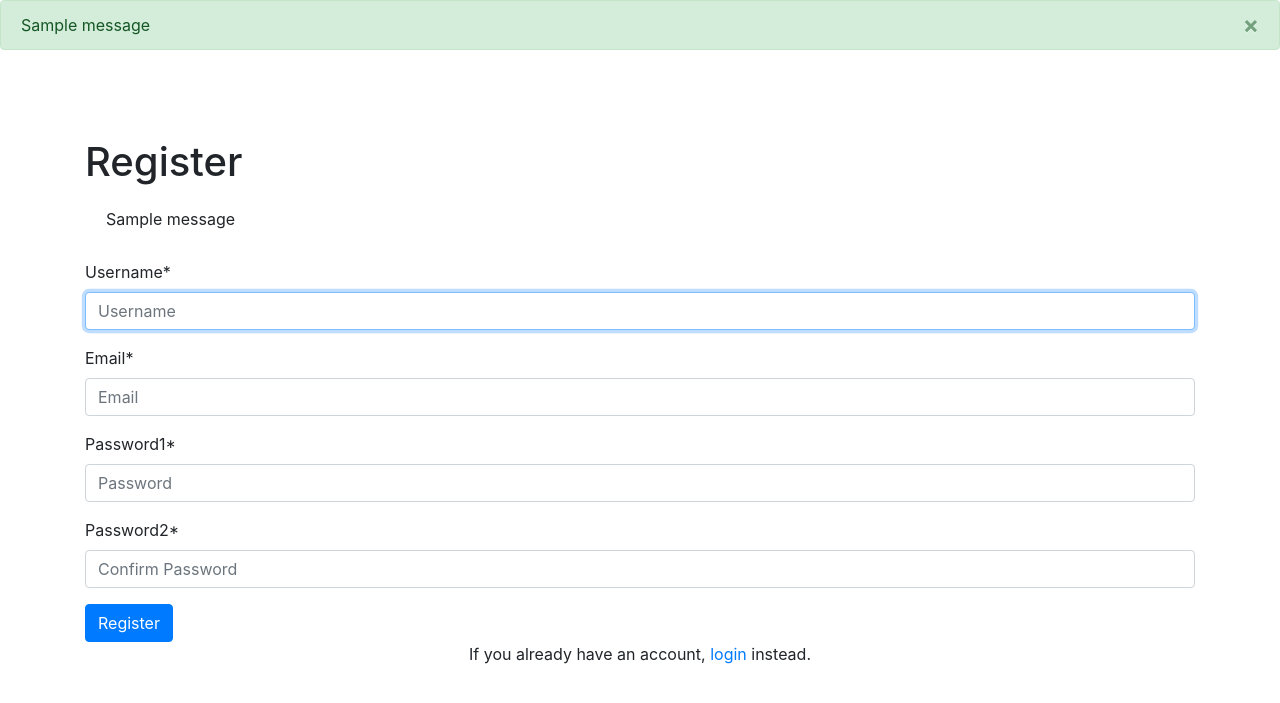
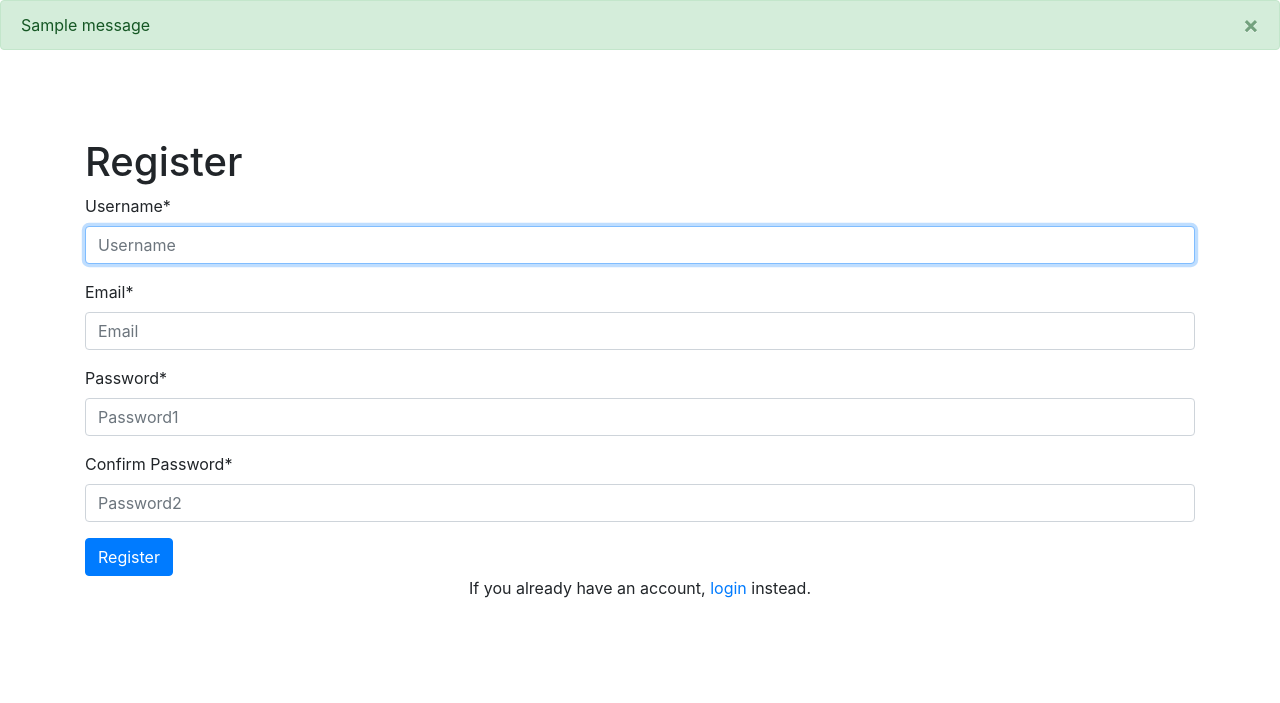
Before and after one commit to mahesh042/_MSc_Final_Dissertation_, a Django app: page /register in a window 1280 px wide. Shown: the top 703 px of the page. Run offline with Django 4.2, Linux system fonts and the light colour scheme; tables that the repository leaves empty hold one stand-in row (values such as "Sample post"); one stand-in notice (Sample message) is shown; some libraries are stand-ins or nearby versions.

Commit message:
commit-2

```diff
--- a/logintest/settings.py
+++ b/logintest/settings.py
@@ -33,7 +33,7 @@ ALLOWED_HOSTS = []
 EMAIL_BACKEND = 'django.core.mail.backends.smtp.EmailBackend'
 EMAIL_HOST = 'smtp.gmail.com'
 EMAIL_HOST_USER = 'bikers.den.official@gmail.com'
-EMAIL_HOST_PASSWORD = 'Omen042!' #past the key or password app here
+EMAIL_HOST_PASSWORD = 'Omen042!'
 EMAIL_PORT = 587
 EMAIL_USE_TLS = True
 DEFAULT_FROM_EMAIL = 'default from email'
@@ -42,7 +42,7 @@ DEFAULT_FROM_EMAIL = 'default from email'
 
 INSTALLED_APPS = [
     'main.apps.MainConfig',
-    "verify_email.apps.VerifyEmailConfig",
+    'verify_email.apps.VerifyEmailConfig',
     'django.contrib.admin',
     'django.contrib.auth',
     'django.contrib.contenttypes',
@@ -50,7 +50,6 @@ INSTALLED_APPS = [
     'django.contrib.messages',
     'django.contrib.staticfiles',
     'crispy_forms',
-    'rest_framework',
 
 ]
 
--- a/main/forms.py
+++ b/main/forms.py
@@ -25,12 +25,12 @@ class NewUserForm(UserCreationForm):
                                                                   'class': 'form-control',
                                                                   'data-toggle': 'password',
                                                                   'id': 'password',
+                                                                  'label':'Confirm Password',
                                                                   }))
 	class Meta:
 
 		model = User
 		fields = ['username', 'email', 'password1', 'password2']
-
 
 	def save(self, commit=True):
 		user = super(NewUserForm, self).save(commit=False)
--- a/main/templates/main/register.html
+++ b/main/templates/main/register.html
@@ -9,13 +9,6 @@
 <div class="container py-5" id="signupModal">
 <br>
 	<h1>Register</h1>
-	{% if messages %}
-	{% for mess in messages %}
-	<div class="alert alert-{{mess.tags}}" role="alert">
-	  {{mess}}
-	</div>
-	{% endfor %}
-  	{% endif %}
 	{% if otp %}
 	<form method="POST"> {% csrf_token %}
 		<fieldset class="form-group">
@@ -39,7 +32,11 @@
 
 	{% else %}
 	<form method="POST"> {% csrf_token %}
-		{{ register_form|crispy }}
+		<div id="div_id_username" class="form-group"> <label for="id_username" class=" requiredField">Username<span class="asteriskField">*</span> </label> <div> <input type="text" name="username" placeholder="Username" class="form-control textinput textInput" maxlength="100" autofocus required id="id_username"> </div> </div>
+		<div id="div_id_email" class="form-group"> <label for="id_email" class=" requiredField">Email<span class="asteriskField">*</span> </label> <div> <input type="text" name="email" placeholder="Email" class="form-control textinput textInput" required id="id_email"> </div> </div>
+		<div id="div_id_password1" class="form-group"> <label for="password" class=" requiredField">Password<span class="asteriskField">*</span> </label> <div> <input type="password" name="password1" placeholder="Password1" class="form-control textinput textInput" data-toggle="password" id="password" maxlength="50" required> </div> </div>
+		<div id="div_id_password2" class="form-group"> <label for="password" class=" requiredField">Confirm Password<span class="asteriskField">*</span> </label> <div> <input type="password" name="password2" placeholder="Password2" class="form-control textinput textInput" data-toggle="password" id="password" label="Confirm Password" maxlength="50" required> </div> </div>
+
 		<button class="btn btn-primary" type="submit">Register</button>
 	{% endif %}
 	</form>
--- a/main/views.py
+++ b/main/views.py
@@ -21,6 +21,7 @@ from django.contrib import messages
 @csrf_protect
 def homepage(request):
 	return render(request=request, template_name='main/home.html')
+
 
 @csrf_protect
 def register_request(request):
@@ -62,6 +63,7 @@ def register_request(request):
 	else:
 		form = NewUserForm()
 	return render(request, 'main/register.html', {'register_form':form})
+
 
 
 @csrf_protect
```
Also changed, not shown: db.sqlite3, main/migrations/0001_initial.py.
